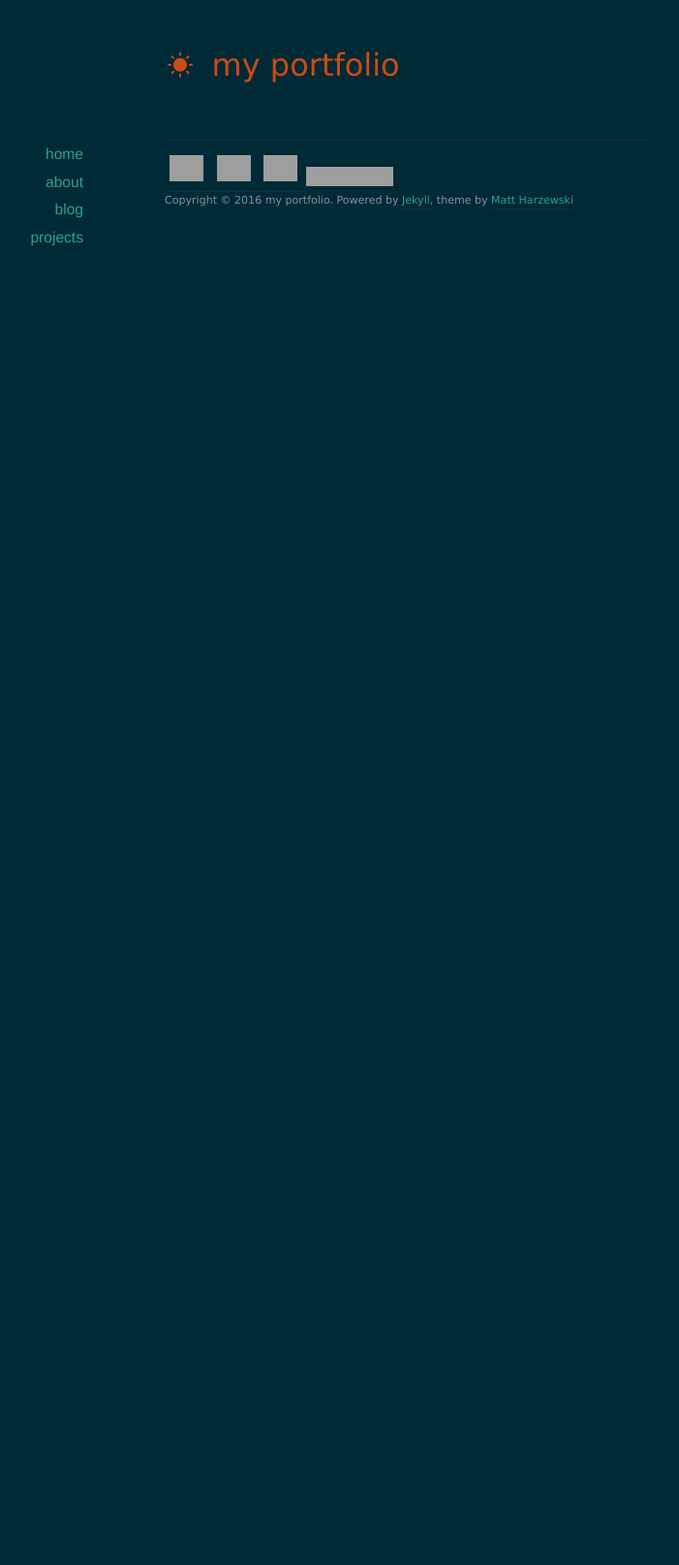
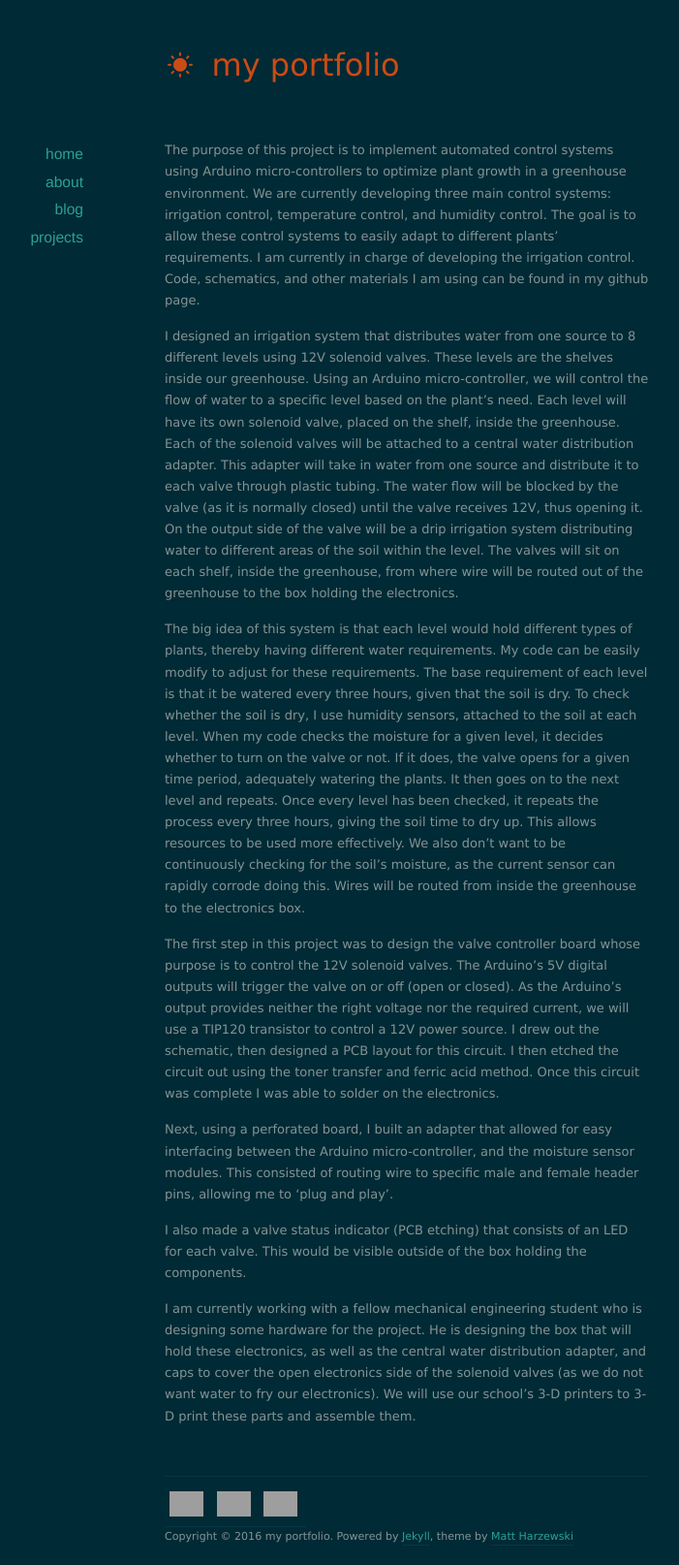
Before and after one commit to luisp23/luisp23.github.io, a Jekyll site: the page built from projects/greenhouse.markdown, in a window 1280 px wide. Shown: the whole page at 97% size, without its empty margins (220-921 px from the left). Built offline with Jekyll 4.4.1, drawn with Linux system fonts in a browser that asks for light colours; nearby versions of some CDN libraries; before the commit the page ends 900 px from its top, so only the background shows below that; grey boxes are pictures that could not be loaded.

Commit message:
greenhouse page

```diff
--- a/projects/cluster.markdown
+++ b/projects/cluster.markdown
@@ -13,7 +13,7 @@ title: About
 
 In the fall of 2015 I was approached by my computer science teacher with a new project that he had in mind. After reading on the Internet about computer clusters with small Raspberry Pi's, we decided to attempt to build our own parallel processing computer in our Cisco lab using many of the spare computers we had available. This would result in our very own "super computer". We would then use this computer cluster to explore different applications in parallel programming.
 
-I began this project with very minimal knowledge or experience using Linux, and even more so with parallel processing. As you do with anything new, I had to do lots of research to understand many of the concepts. Doing research was no easy task, as no matter how much I searched, I failed to find a "complete guide" that not only offered steps to building a cluster, but an explanation of what I was doing. I ended up having to use many different articles, guides and the great wisdom that can only come from Linux forums as aid.
+I began this project with very minimal knowledge or experience using Linux, and even more so with parallel processing. As one does with anything new, I had to do a ton of research to understand many new concepts. Doing research was no easy task, as no matter how much I searched, I failed to find a "complete guide" that not only offered steps to building a cluster, but an explanation of what I was doing. I ended up having to use many different articles, guides and the great wisdom that can only come from Linux forums as aid.
 
 Throughout the project I incorporated various methods that I came across during my research. Through a strenuous process of trial and error I took what worked best, from deciding which operating system to use, to deciding what kind of file-system structure I wanted to have, and I implemented it into my cluster.
 
--- a/projects/greenhouse.markdown
+++ b/projects/greenhouse.markdown
@@ -2,3 +2,23 @@
 layout: default
 title: About
 ---
+
+
+The purpose of this project is to implement automated control systems using Arduino micro-controllers to optimize plant growth in a greenhouse environment. We are currently developing three main control systems: irrigation control, temperature control, and humidity control. The goal is to allow these control systems to easily adapt to different plants' requirements. I am currently in charge of developing the irrigation control. Code, schematics, and other materials I am using can be found in my github page.
+
+I designed an irrigation system that distributes water from one source to 8 different levels using 12V solenoid valves. These levels are the shelves inside our greenhouse. Using an Arduino micro-controller, we will control the flow of water to a specific level based on the plant's need. Each level will have its own solenoid valve, placed on the shelf, inside the greenhouse. Each of the solenoid valves will be attached to a central water distribution adapter. This adapter will take in water from one source and distribute it to each valve through plastic tubing. The water flow will be blocked by the valve (as it is normally closed) until the valve receives 12V, thus opening it. On the output side of the valve will be a drip irrigation system distributing water to different areas of the soil within the level. The valves will sit on each shelf, inside the greenhouse, from where wire will be routed out of the greenhouse to the box holding the electronics.
+
+ The big idea of this system is that each level would hold different types of plants, thereby having different water requirements. My code can be easily modify to adjust for these requirements.
+ The base requirement of each level is that it be watered every three hours, given that the soil is dry. To check whether the soil is dry, I use humidity sensors, attached to the soil at each level. When my code checks the moisture for a given level, it decides whether to turn on the valve or not. If it does, the valve opens for a given time period, adequately watering the plants. It then goes on to the next level and repeats. Once every level has been checked, it repeats the process every three hours, giving the soil time to dry up. This allows resources to be used more effectively. We also don't want to be continuously checking for the soil's moisture, as the current sensor can rapidly corrode doing this. Wires will be routed from inside the greenhouse to the electronics box.
+
+
+
+
+
+The first step in this project was to design the valve controller board whose purpose is to control the 12V solenoid valves. The Arduino's 5V digital outputs will trigger the valve on or off (open or closed). As the Arduino's output provides neither the right voltage nor the required current, we will use a TIP120 transistor to control a 12V power source. I drew out the schematic, then designed a PCB layout for this circuit. I then etched the circuit out using the toner transfer and ferric acid method. Once this circuit was complete I was able to solder on the electronics.
+
+Next, using a perforated board, I built an adapter that allowed for easy interfacing between the Arduino micro-controller, and the moisture sensor modules. This consisted of routing wire to specific male and female header pins, allowing me to 'plug and play'.
+
+I also made a valve status indicator (PCB etching) that consists of an LED for each valve. This would be visible outside of the box holding the components.
+
+I am currently working with a fellow mechanical engineering student who is designing some hardware for the project. He is designing the box that will hold these electronics, as well as the central water distribution adapter, and caps to cover the open electronics side of the solenoid valves (as we do not want water to fry our electronics). We will use our school's 3-D printers to 3-D print these parts and assemble them.
```
Also changed, not shown: other parts of projects/cluster.markdown (+2 -2 lines), about/index.markdown (+4 -4 lines).
